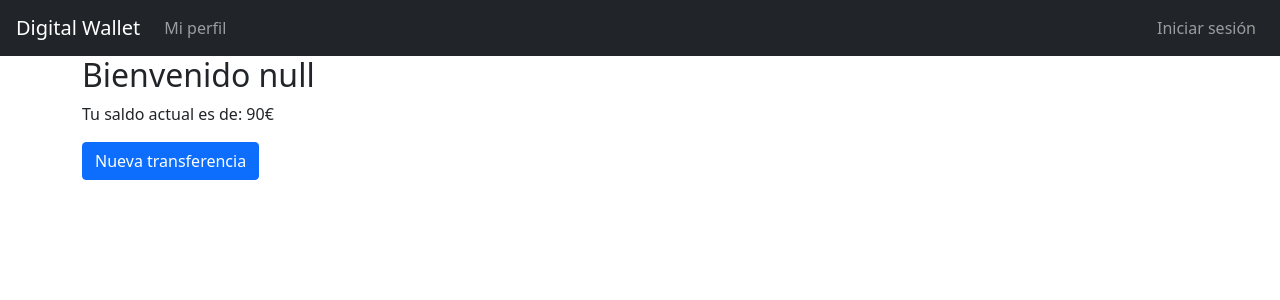
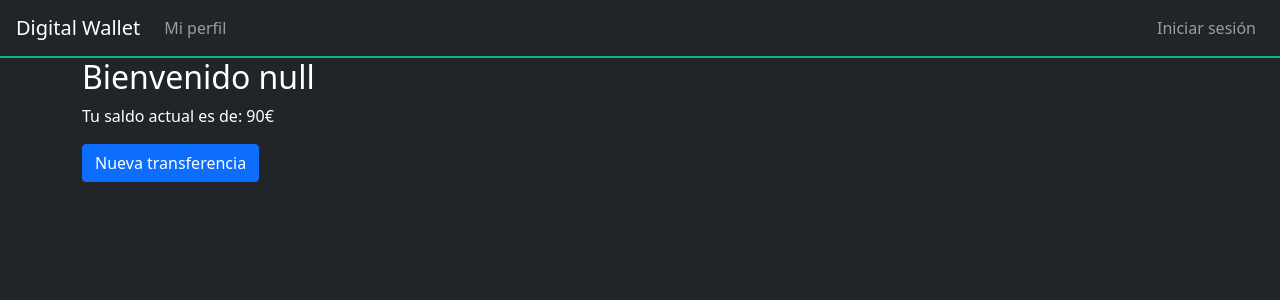
Before and after one commit to kholostyak17/digital-wallet, a React (Create React App) app: page /profile in a window 1280 px wide. Shown: the top 300 px of the page. Built offline with nearby package versions, Linux system fonts and the light colour scheme.

Commit message:
Add some styles

```diff
--- a/src/App.css
+++ b/src/App.css
@@ -1,38 +1,16 @@
-.App {
-  text-align: center;
-}
-
-.App-logo {
-  height: 40vmin;
-  pointer-events: none;
-}
-
-@media (prefers-reduced-motion: no-preference) {
-  .App-logo {
-    animation: App-logo-spin infinite 20s linear;
-  }
-}
-
-.App-header {
-  background-color: #282c34;
-  min-height: 100vh;
-  display: flex;
-  flex-direction: column;
-  align-items: center;
-  justify-content: center;
-  font-size: calc(10px + 2vmin);
+body{
   color: white;
 }
-
-.App-link {
-  color: #61dafb;
+.primary-color{
+  color: #14b471;
 }
-
-@keyframes App-logo-spin {
-  from {
-    transform: rotate(0deg);
-  }
-  to {
-    transform: rotate(360deg);
-  }
+.main-div {
+  height: 100vh;
+  background-color: #212529;
+  color: white;
 }
+.my-navbar{
+  border-bottom:  0.15rem;
+  border-bottom-style: solid;
+  border-color: #14b471;
+}
```
